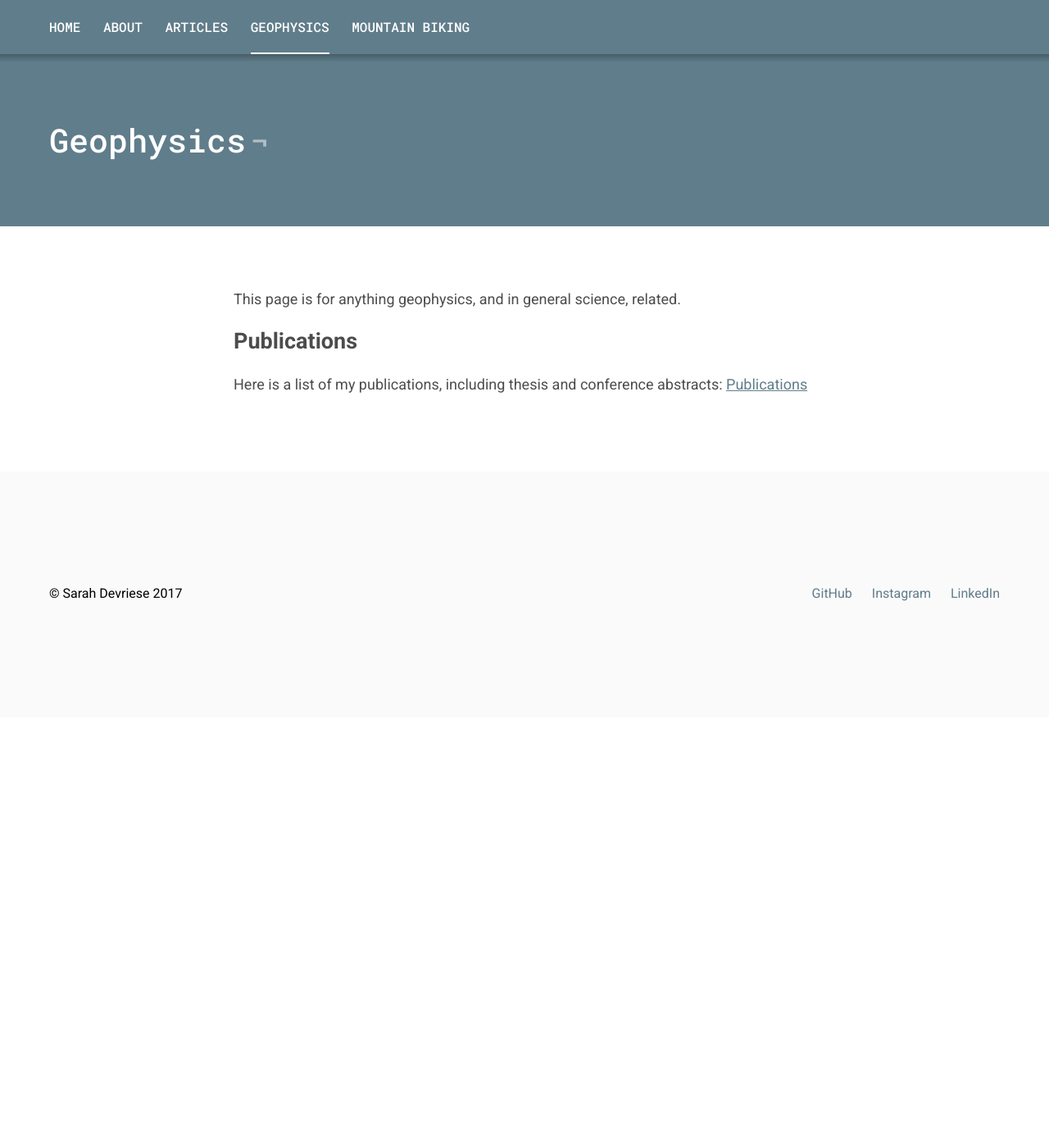
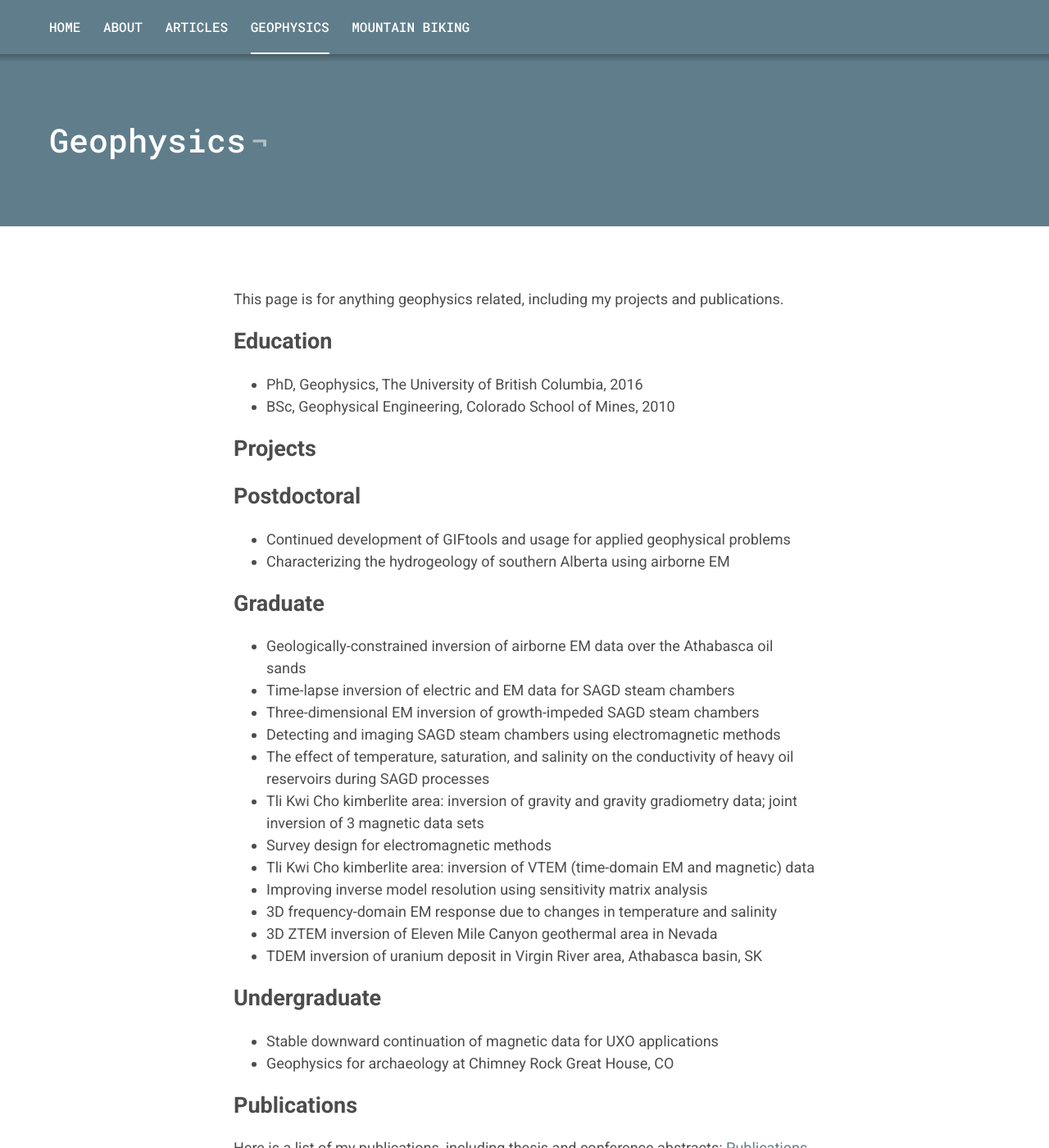
Before and after one commit to sdevriese/sdevriese.github.io, a Jekyll site: the page built from _pages/geophysics.markdown, in a window 1280 px wide and 1400 px high. Shown: the whole window at 82% size. Built offline with Jekyll 4.4.1, drawn with Linux system fonts in a browser that asks for light colours.

Commit message:
Update geophysics.markdown

```diff
--- a/_pages/geophysics.markdown
+++ b/_pages/geophysics.markdown
@@ -4,7 +4,39 @@ title: Geophysics
 permalink: /geophysics/
 ---
 
-This page is for anything geophysics, and in general science, related.
+This page is for anything geophysics related, including my projects and publications.
+
+# Education
+
+* PhD, Geophysics, The University of British Columbia, 2016
+* BSc, Geophysical Engineering, Colorado School of Mines, 2010
+
+# Projects
+
+## Postdoctoral
+
+* Continued development of GIFtools and usage for applied geophysical problems
+* Characterizing the hydrogeology of southern Alberta using airborne EM
+
+## Graduate
+
+* Geologically-constrained inversion of airborne EM data over the Athabasca oil sands
+* Time-lapse inversion of electric and EM data for SAGD steam chambers
+* Three-dimensional EM inversion of growth-impeded SAGD steam chambers
+* Detecting and imaging SAGD steam chambers using electromagnetic methods
+* The effect of temperature, saturation, and salinity on the conductivity of heavy oil reservoirs during SAGD processes
+* Tli Kwi Cho kimberlite area: inversion of gravity and gravity gradiometry data; joint inversion of 3 magnetic data sets
+* Survey design for electromagnetic methods
+* Tli Kwi Cho kimberlite area: inversion of VTEM (time-domain EM and magnetic) data
+* Improving inverse model resolution using sensitivity matrix analysis
+* 3D frequency-domain EM response due to changes in temperature and salinity
+* 3D ZTEM inversion of Eleven Mile Canyon geothermal area in Nevada
+* TDEM inversion of uranium deposit in Virgin River area, Athabasca basin, SK
+
+## Undergraduate
+
+* Stable downward continuation of magnetic data for UXO applications
+* Geophysics for archaeology at Chimney Rock Great House, CO
 
 # Publications
 
```
